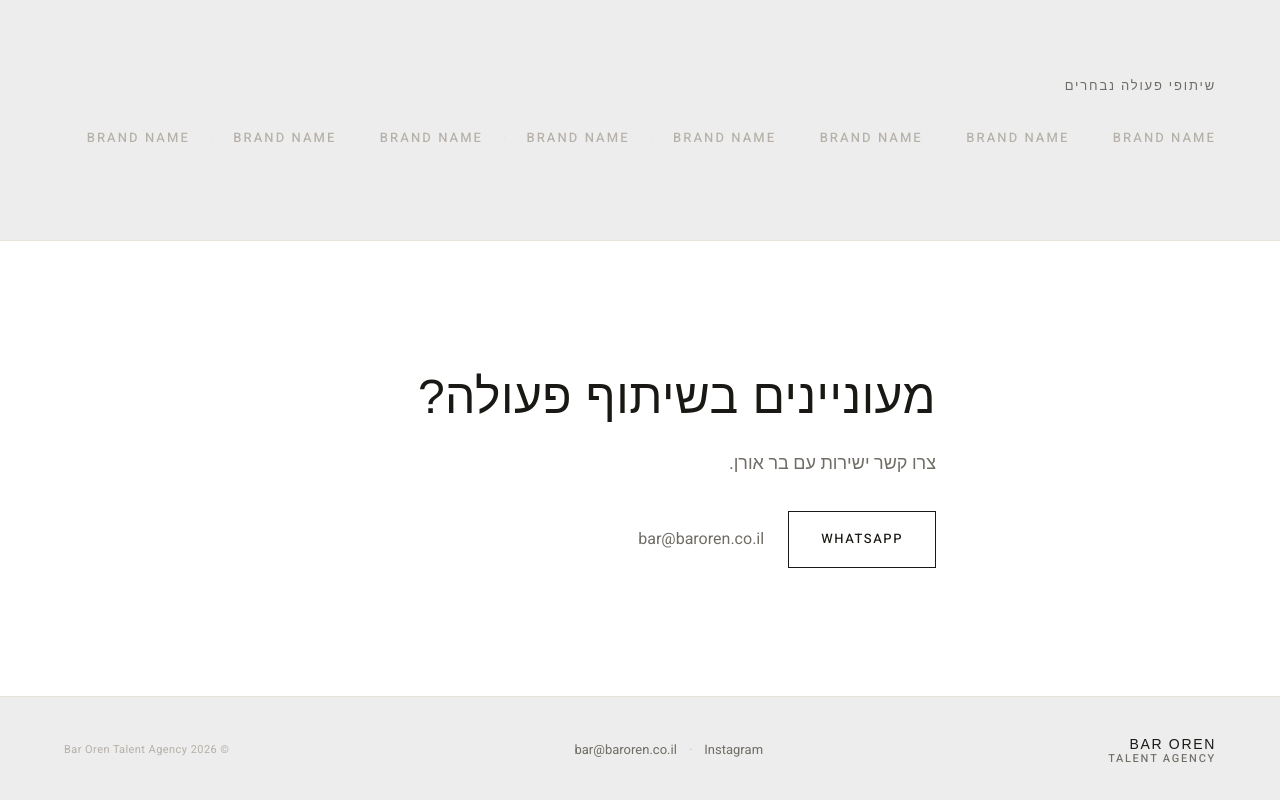
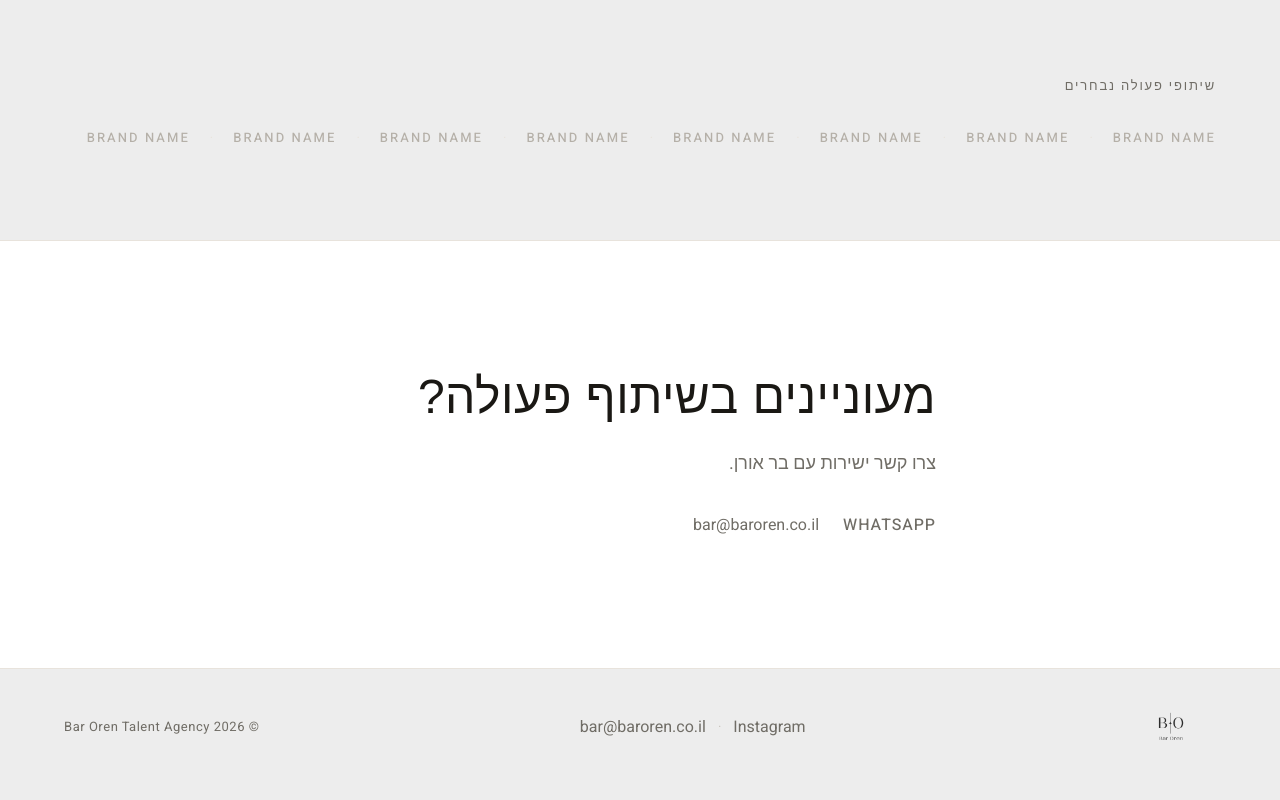
Before and after one commit to baroren298/bar-oren-agency, a Next.js app: page / in a window 1280 px wide. Shown: the part 1633-2433 px from the top of the page. Built offline with nearby package versions, Linux system fonts and the light colour scheme; a web font is replaced by a local one.

Commit message:
Refine header focus and footer contact styling

```diff
--- a/components/home/ContactInvite.module.css
+++ b/components/home/ContactInvite.module.css
@@ -40,28 +40,36 @@
   margin-top: var(--space-2);
 }
 
-/* WhatsApp — primary CTA */
+/* WhatsApp — text link, matches email style */
 .whatsappBtn {
-  display: inline-flex;
-  align-items: center;
-  gap: var(--space-2);
-  padding: var(--space-4) var(--space-8);
-  border: 1px solid var(--color-text-primary);
   font-family: var(--font-body);
-  font-size: var(--text-small);
+  font-size: var(--text-body);
   font-weight: var(--weight-medium);
-  letter-spacing: 0.12em;
+  letter-spacing: 0.06em;
   text-transform: uppercase;
-  color: var(--color-text-primary);
-  background-color: transparent;
-  transition:
-    background-color var(--duration-base) var(--ease-default),
-    color var(--duration-base) var(--ease-default);
+  color: var(--color-text-secondary);
+  position: relative;
+  padding-bottom: 1px;
+  transition: color var(--duration-fast) var(--ease-default);
+}
+
+.whatsappBtn::after {
+  content: '';
+  position: absolute;
+  bottom: 0;
+  inset-inline-start: 0;
+  width: 0;
+  height: 1px;
+  background-color: var(--color-accent);
+  transition: width var(--duration-base) var(--ease-out);
 }
 
 .whatsappBtn:hover {
-  background-color: var(--color-text-primary);
-  color: var(--color-bg);
+  color: var(--color-text-primary);
+}
+
+.whatsappBtn:hover::after {
+  width: 100%;
 }
 
 /* Email — secondary, text link */
@@ -101,9 +109,4 @@
     align-items: flex-start;
     gap: var(--space-4);
   }
-
-  .whatsappBtn {
-    width: 100%;
-    justify-content: center;
-  }
 }
--- a/components/layout/Footer.jsx
+++ b/components/layout/Footer.jsx
@@ -1,3 +1,4 @@
+import Image from 'next/image';
 import Link from 'next/link';
 import { siteConfig } from '@/data/site';
 import styles from './Footer.module.css';
@@ -10,8 +11,13 @@ export default function Footer() {
       <div className={styles.inner}>
         <div className={styles.wordmark}>
           <Link href="/" aria-label="Bar Oren Talent Agency — דף הבית">
-            <span className={styles.name}>{siteConfig.name}</span>
-            <span className={styles.agency}>{siteConfig.tagline}</span>
+            <Image
+              src="/images/brand/logo3.png"
+              alt="Bar Oren Talent Agency"
+              width={600}
+              height={240}
+              className={styles.logo}
+            />
           </Link>
         </div>
 
--- a/components/layout/Footer.module.css
+++ b/components/layout/Footer.module.css
@@ -18,27 +18,19 @@
 
 .wordmark a {
   display: flex;
-  flex-direction: column;
-  gap: 2px;
+  align-items: center;
   line-height: 1;
 }
 
-.name {
-  font-family: var(--font-display);
-  font-size: 14px;
-  font-weight: var(--weight-light);
-  letter-spacing: 0.12em;
-  text-transform: uppercase;
-  color: var(--color-text-primary);
+.logo {
+  height: 36px;
+  width: auto;
+  opacity: 0.82;
+  transition: opacity var(--duration-fast) var(--ease-default);
 }
 
-.agency {
-  font-family: var(--font-body);
-  font-size: var(--text-xs);
-  font-weight: var(--weight-medium);
-  letter-spacing: 0.16em;
-  text-transform: uppercase;
-  color: var(--color-text-secondary);
+.wordmark a:hover .logo {
+  opacity: 1;
 }
 
 /* ─── Links ───────────────────────────────────────────────────────────────── */
@@ -51,7 +43,7 @@
 
 .link {
   font-family: var(--font-body);
-  font-size: var(--text-small);
+  font-size: var(--text-body);
   color: var(--color-text-secondary);
   transition: color var(--duration-fast) var(--ease-default);
 }
@@ -70,8 +62,8 @@
 
 .copy {
   font-family: var(--font-body);
-  font-size: var(--text-xs);
-  color: var(--color-text-tertiary);
+  font-size: var(--text-small);
+  color: var(--color-text-secondary);
   letter-spacing: 0.04em;
 }
 
--- a/components/layout/Header.module.css
+++ b/components/layout/Header.module.css
@@ -40,6 +40,14 @@
   display: flex;
   align-items: center;
   line-height: 1;
+}
+
+/* Override global brown focus ring — keep it clean */
+.wordmark:focus-visible,
+.wordmark a:focus-visible {
+  outline: 1px solid var(--color-border-strong);
+  outline-offset: 6px;
+  background: none;
 }
 
 .logo {
```
